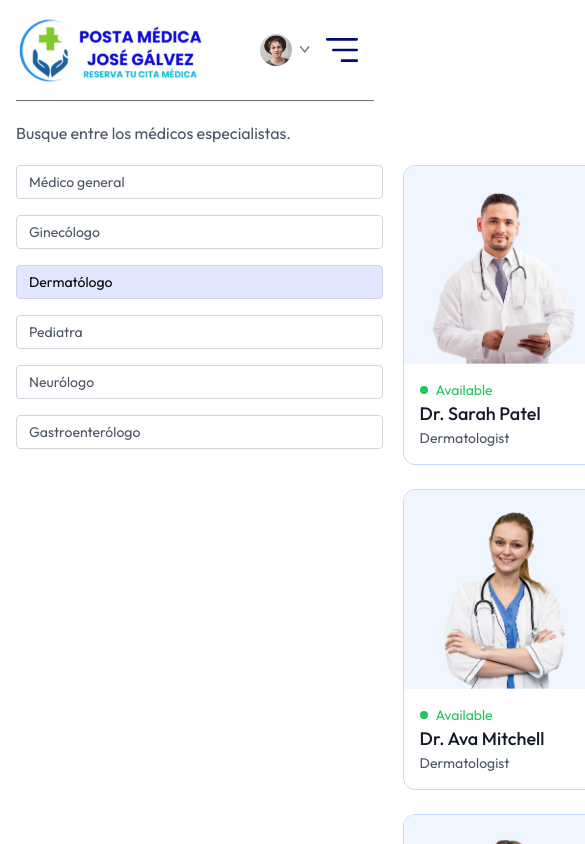
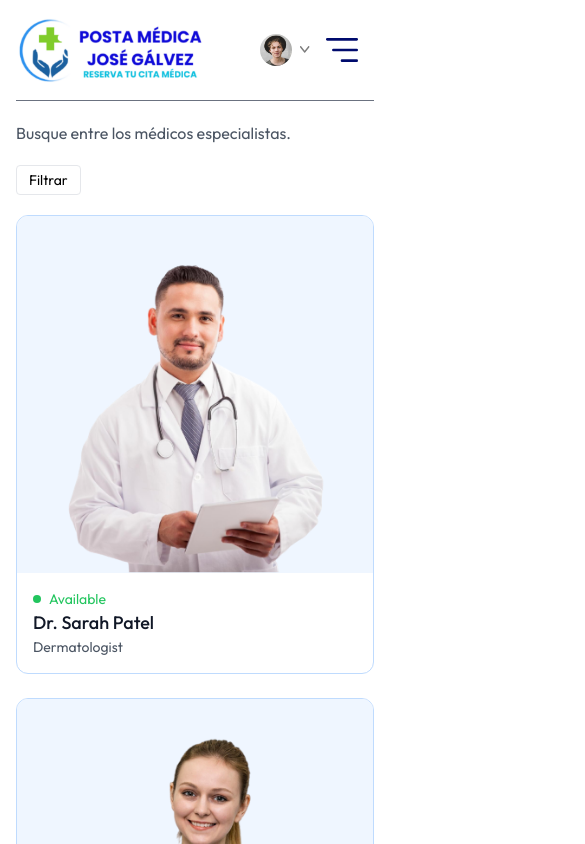
Before and after one commit to MarioCamayo/App-Reservar-Citas-Medicas, a React (Vite) app: page /doctors/Dermatologist in a window 390 px wide. Shown: the top 844 px of the page, 585 px wide, since content can reach past the window. Built offline with nearby package versions, Linux system fonts and the light colour scheme; a web font is replaced by a local one.

Commit message:
se desarrolló el botón de filtrado del componente Doctors

```diff
--- a/src/pages/Doctors.jsx
+++ b/src/pages/Doctors.jsx
@@ -8,6 +8,7 @@ export const Doctors = () => {
   const { speciality } = useParams()
   const {doctors} = useContext(AppContext)
   const [filterDoc, setFilterDoc] = useState([])
+  const [showFilter, setShowFilter] = useState(false)
   const navigate = useNavigate()
 
   const applyFilter = ()=>{
@@ -29,10 +30,20 @@ export const Doctors = () => {
   return (
     <div>
       <p className="text-gray-600">Busque entre los médicos especialistas.</p>
-      <div className="flex flex-cols sm:flex-row items-start gap-5 mt-5">
-        <div className=" flex flex-col gap-4 text-sm text-gray-600">
-          <p onClick={()=> speciality === 'General physician' ? navigate('/doctors') : navigate('/doctors/General physician')}
-          className= {`w-[94vw] sm:w-auto pl-3 py-1.5 pr-16 border border-gray-300 rounded transition-all cursor-pointer ${speciality === 'General physician' ? 'bg-indigo-100 text-black' : ''}`} >Médico general</p>
+      <div className="flex flex-col sm:flex-row items-start gap-5 mt-5">
+        <button
+        className= {` py-1 px-3 border rounded text-sm transition-all sm:hidden cursor-pointer ${showFilter ? 'bg-primary text-white' : ''}`}
+
+        onClick={()=> setShowFilter(prev=> !prev)}>Filtrar</button>
+
+        <div className= {` flex flex-col gap-4 text-sm text-gray-600 ${showFilter ? 'flex' : 'hidden sm:flex'}`}>
+
+          <p onClick={()=> speciality === 'General physician'
+          ? navigate('/doctors')
+          : navigate('/doctors/General physician')}
+          className= {`w-[94vw] sm:w-auto pl-3 py-1.5 pr-16 border border-gray-300 rounded transition-all cursor-pointer ${speciality === 'General physician' ? 'bg-indigo-100 text-black' : ''}`} >Médico general
+          </p>
+
           <p onClick={()=> speciality === 'Gynecologist' ? navigate('/doctors') : navigate('/doctors/Gynecologist')}
           className= {`w-[94vw] sm:w-auto pl-3 py-1.5 pr-16 border border-gray-300 rounded transition-all cursor-pointer ${speciality === 'Gynecologist' ? 'bg-indigo-100 text-black' : ''}`} >Ginecólogo</p>
           <p onClick={()=> speciality === 'Dermatologist' ? navigate('/doctors') : navigate('/doctors/Dermatologist')}
```
